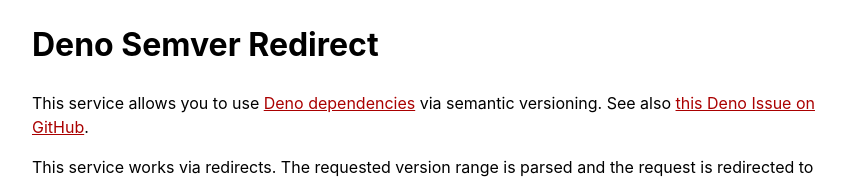
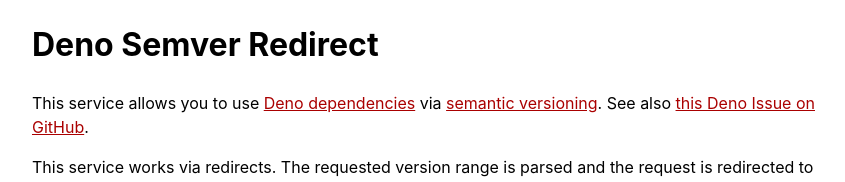
Before and after one commit to EdJoPaTo/deno-semver-redirect, a plain HTML site: page src/index.html in a window 1280 px wide. Shown: the top 182 px of the page, without its empty margins (208-1053 px from the left). Drawn offline with Linux system fonts and the light colour scheme.

Commit message:
docs: add link to semver.org

```diff
--- a/src/index.html
+++ b/src/index.html
@@ -33,7 +33,7 @@
 <header>
 <h1>Deno Semver Redirect</h1>
 <p>
-This service allows you to use <a href="https://deno.land/x">Deno dependencies</a> via semantic versioning.
+This service allows you to use <a href="https://deno.land/x">Deno dependencies</a> via <a href="https://semver.org/">semantic versioning</a>.
 See also <a href="https://github.com/denoland/deno_website2/issues/606">this Deno Issue on GitHub</a>.
 </p>
 </header>
```
Also changed, not shown: 1 other file.
